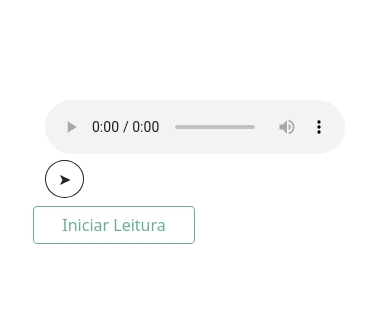
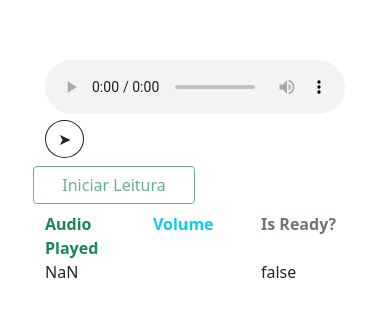
Before and after one commit to GustavoHerreroNunes/testePlayerAudio, a website: page www/play.html in a window 390 px wide. Shown: the part 250-566 px from the top of the page. Drawn offline with Linux system fonts and the light colour scheme; some packages are replaced by stand-ins of ours.

Commit message:
Campos para apresentar informações para análise

```diff
--- a/www/play.html
+++ b/www/play.html
@@ -29,6 +29,16 @@
                     <div class="row">
                         <button class="btn btn-outline-success rounded col-6" id="btnStartReading" disabled>Iniciar Leitura</button>
                     </div>
+                    <div class="row mt-2">
+                        <div class="col fw-bold text-success">Audio Played</div>
+                        <div class="col fw-bold text-info">Volume</div>
+                        <div class="col fw-bold text-secondary">Is Ready?</div>
+                    </div>
+                    <div class="row">
+                        <div class="col" id="audioPlayed"></div>
+                        <div class="col" id="volume"></div>
+                        <div class="col" id="isReady"></div>
+                    </div>
                 </div>
             </div>
         </div>
```
